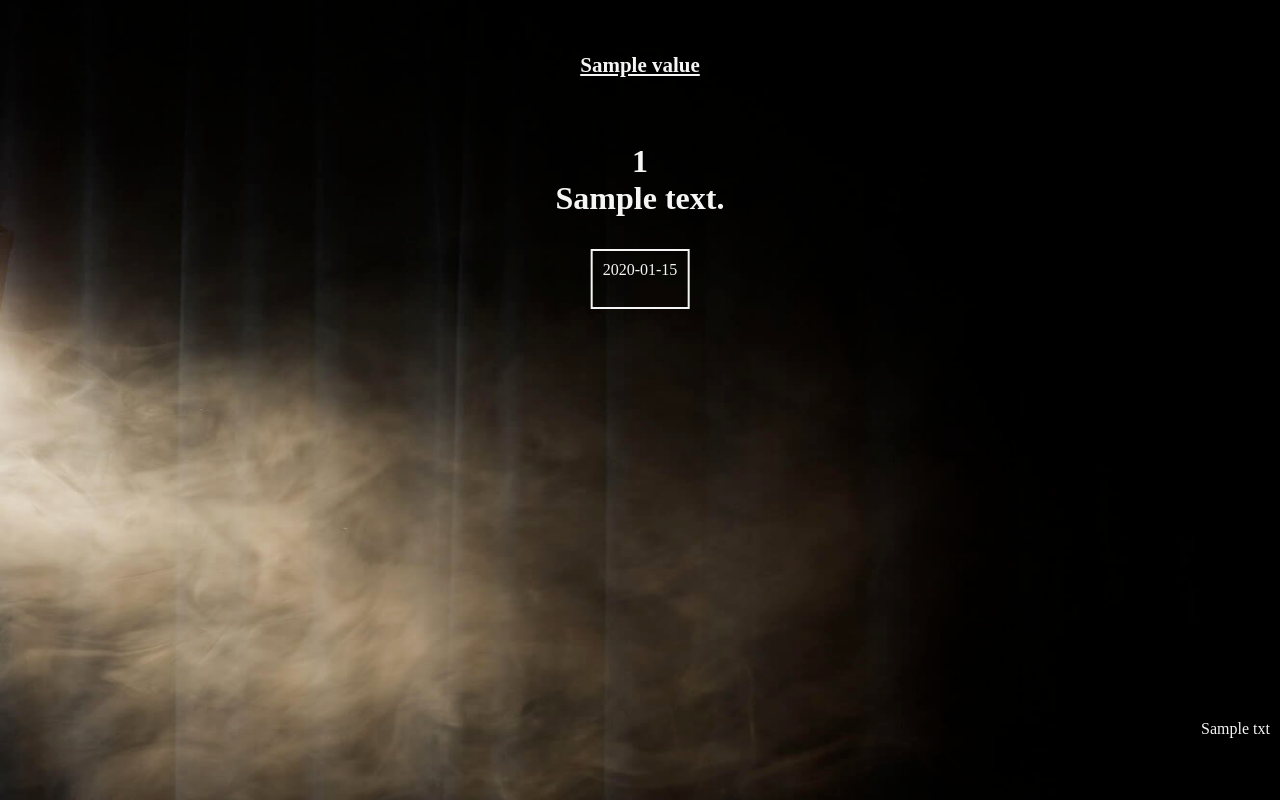
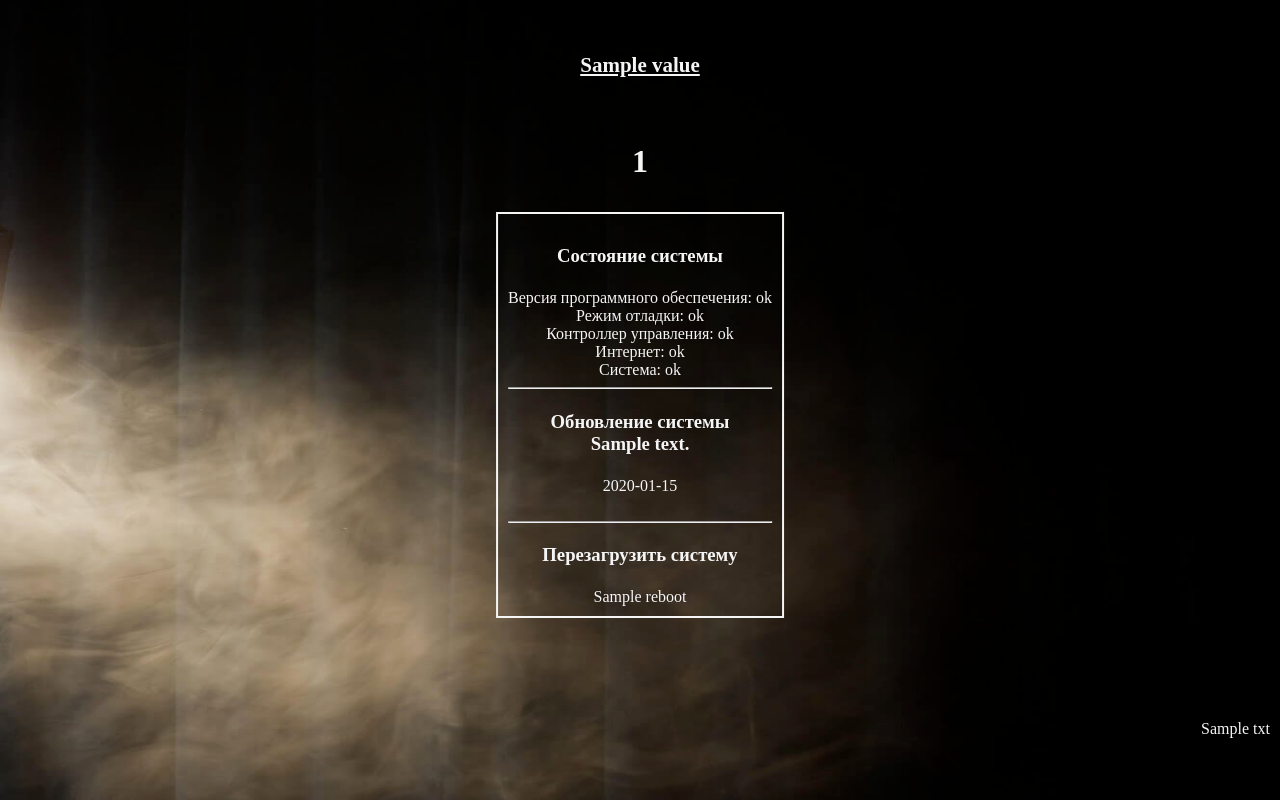
Before and after one commit to vshomenet/vavt-dmx-control, a Flask app: template frontend/templates/update.html in a window 1280 px wide. Run offline with Flask 2, Linux system fonts and the light colour scheme; the template is opened without the code that fills it: most values are stand-ins (such as "Sample title", 1, 10 or a date in 2020); parts of the project's set-up code (start-up, migrations or seed data) failed here and were passed over.

Commit message:
Update page 'mainten'

```diff
--- a/frontend/classConfig.py
+++ b/frontend/classConfig.py
@@ -15,8 +15,8 @@ from wtforms.validators import DataRequired
 
 class GlobalVar(object):
 	def __init__(self):
-		#self.path = '/media/psf/Home/GIT/vavt-dmx/frontend'
-		self.path = '/opt/dmx'
+		self.path = '/media/psf/Home/GIT/vavt-dmx/frontend'
+		#self.path = '/opt/dmx'
 
 class ConfigHost(object):
 	def __init__(self, path):
@@ -188,7 +188,7 @@ class ConfigHost(object):
 	def error(self, *args):
 		self.init_parse(self.pathSys)
 		if args[0] is 'read':
-			return self.cfg.get('default', args[1])
+			return self.cfg.items('default')
 		if args[0] is 'write':
 			self.cfg.set('default', args[1], args[2])
 			self.write(self.pathSys)
--- a/frontend/frontend.py
+++ b/frontend/frontend.py
@@ -78,6 +78,7 @@ class changePass(FlaskForm):
 class formUpdate(FlaskForm):
 	check_update = SubmitField('Проверить')
 	update = SubmitField('Обновить')
+	reboot = SubmitField('Перезагрузить')
 
 def api_parse(key, param):
 	if key in ['preset']:
@@ -89,7 +90,6 @@ def api_parse(key, param):
 gv = GlobalVar()
 host = ConfigHost(gv.path)
 foot = host.foot
-foot.append("Версия программного обеспечения "+host.version())
 foot.append("ID установки " + host.id_install())
 
 secret_key = os.urandom(32)
@@ -300,10 +300,11 @@ def update():
 		menu = host.main_menu
 		return redirect(url_for('login'))
 	else:
-		page = "Обновление системы"
+		page = "Обслуживание"
 		menu = host.admin_menu
 	upd = formUpdate()
 	text = ''
+	error = host.error('read')
 	f = 'false'
 	if request.method == "POST":
 		if upd.check_update.data:
@@ -312,13 +313,21 @@ def update():
 				f = 'true'
 		if upd.update.data:
 			host.update('update')
-			return redirect(url_for('upgrade'))
-	return render_template("update.html", page = page, menus = menu, text = text, upd = upd, f=f,  foot = foot)
+			return redirect(url_for('system', param = 'upgrade'))
+		if upd.reboot.data:
+			return redirect(url_for('system', param = 'reboot'))
+	return render_template("update.html", page = page, menus = menu, text = text, upd = upd, f=f, error = error, foot = foot)
 
-#---------- Upgrade ----------
-@app.route('/upgrade')
-def upgrade():
-	return render_template("upgrade.html")
+#---------- System ----------
+@app.route('/system/<param>')
+def system(param):
+	if param == 'upgrade':
+		page = ('Идет обновление системы...','Пожалуйста, Не предпринимайте никаких действий.','15000')
+	elif param == 'reboot':
+		page = ('Перезагрузка системы...','Пожалуйста, Не предпринимайте никаких действий.','60000')
+	else:
+		abort(404)
+	return render_template("system.html", page = page)
 
 #---------- Error 404 ----------
 @app.errorhandler(404)
@@ -357,7 +366,7 @@ def api_control():
 	return jsonify({'error':'incorrect json request'})
 
 #---------- Temp Backdoor ----------
-'''@app.route('/log')
+@app.route('/log')
 def log():
 	session['DMXlogin'] = 'admin'
 	return redirect(url_for('index')) #'''
--- a/frontend/static/css/style.css
+++ b/frontend/static/css/style.css
@@ -73,3 +73,10 @@ h2 {
 	text-align: center;
 	padding: 5px;
 }
+
+h3 {
+	#border: 2px #eee solid;
+	color: whitesmoke;
+	text-align: center;
+	padding: 3px;
+}
--- a/frontend/templates/upgrade.html
+++ b/frontend/templates/system.html
@@ -8,13 +8,13 @@
 
 {% block container %}
 	<div class="container">
-    	<h1> Идет обновление системы...</h1>
-		<h2>Пожалуйста, Не предпринимайте никаких действий.</h2>
+    	<h1> {{ page.0 }}</h1>
+		<h2>{{ page.1 }}</h2>
 		<br>
 		<center><img src="/static/loading.gif"></center>
 	</div>
  <script type="text/JavaScript">
-	  setTimeout("location.href = '/';",15000);
+	  setTimeout("location.href = '/';", {{ page.2 }} );
  </script>
 {% endblock %}
 
--- a/frontend/templates/update.html
+++ b/frontend/templates/update.html
@@ -22,9 +22,16 @@
 
 {% block container %}
 	<div class="container">
-    	<h1> {{ page }} <br> {{ text.0 }} </h1>
+    	<h1> {{ page }} </h1>
 	</div>
 <div class="form">
+	<h3> Состояние системы </h3>
+	<a>Версия программного обеспечения: {% if error.0.1 %} {{ error.0.1 }} {% else %} ok {% endif %}</a><br>
+	<a>Режим отладки: {% if error.1.1 %} {{ error.1.1 }} {% else %} ok {% endif %}</a><br>
+	<a>Контроллер управления: {% if error.3.1 %} {{ error.3.1 }} {% else %} ok {% endif %}</a><br>
+	<a>Интернет: {% if error.4.1 %} {{ error.4.1 }} {% else %} ok {% endif %}</a><br>
+	<a>Система: {% if error.5.1 %} {{ error.5.1 }} {% else %} ok {% endif %}</a><br>
+	<hr><h3> Обновление системы <br> {{ text.0 }} </h3>
 <form method="post" onsubmit="ShowLoading()">
 	{{ upd.csrf_token() }}
 	<div>
@@ -36,6 +43,10 @@
 	{{ upd.update }}
 	</div>
 	{% endif %}
+	<hr><h3> Перезагрузить систему </h3>
+	<div>
+	{{ upd.reboot }}
+	</div>
 </form>
 </div>
 {% endblock %}
```
Also changed, not shown: 1 other file.
